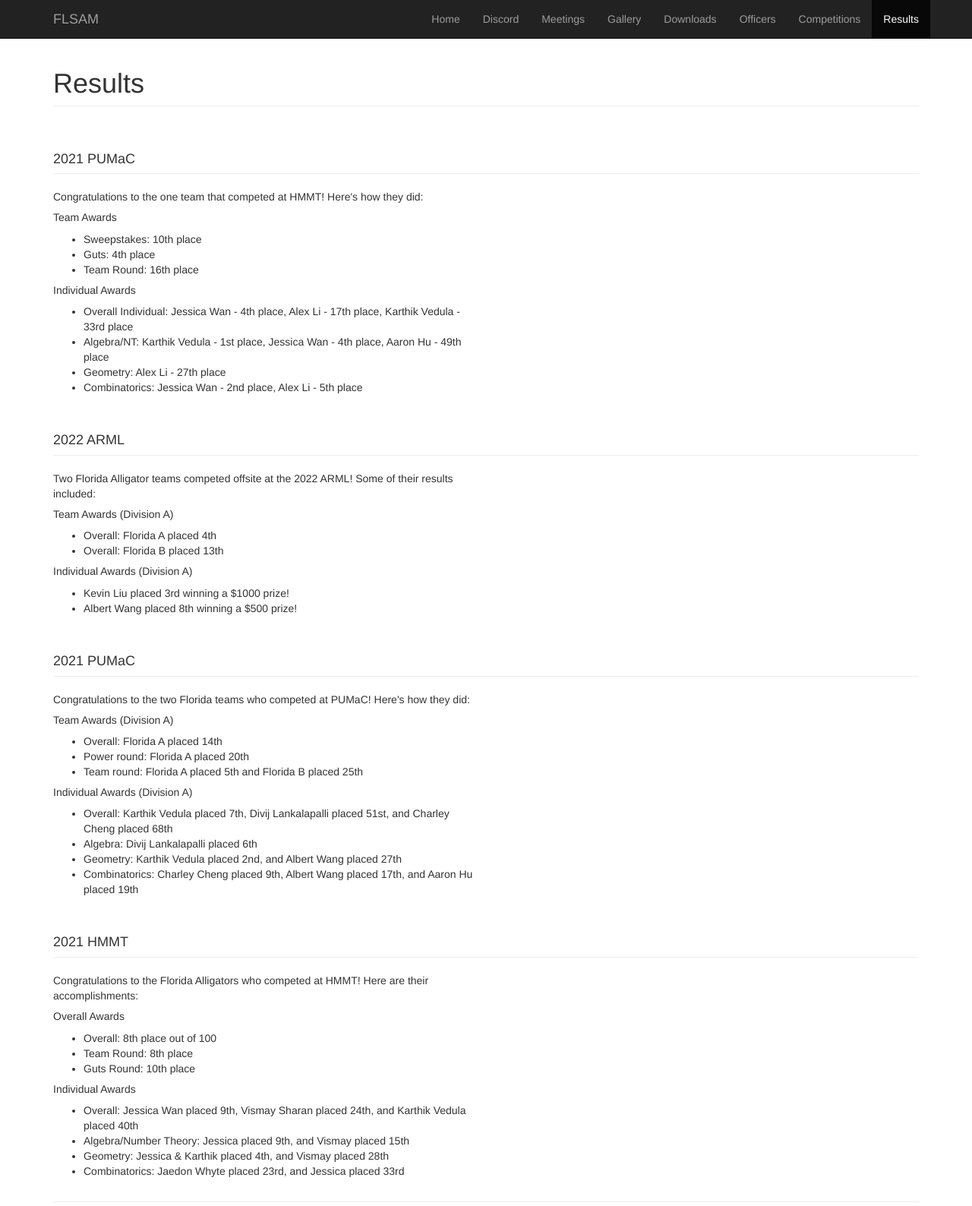
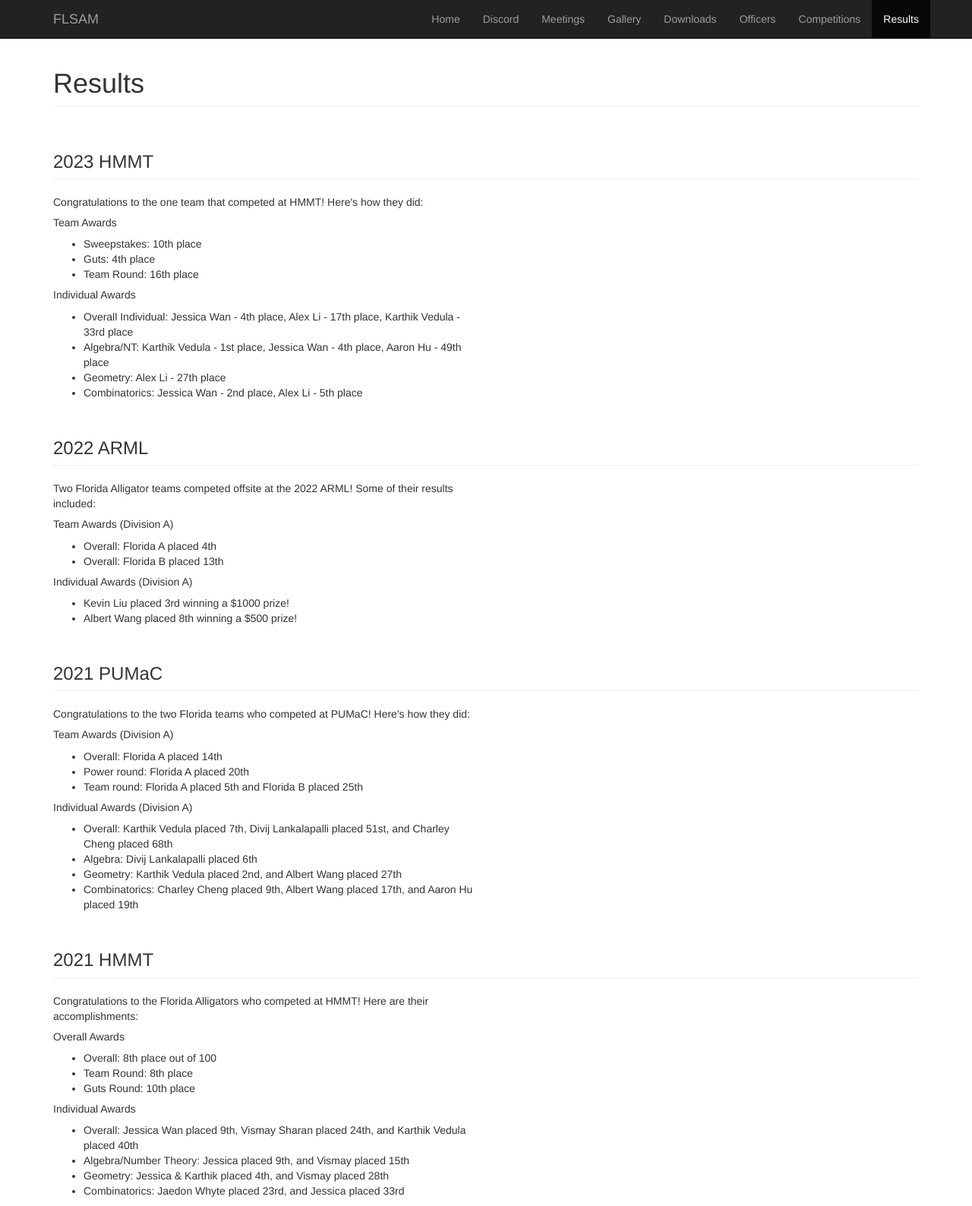
Before and after one commit to flsam/flsam.github.io, a plain HTML site: page results/index.html in a window 1280 px wide. Shown: the top 1588 px of the page at 76% size. Drawn offline with Linux system fonts and the light colour scheme.

Commit message:
Update index.html

```diff
--- a/results/index.html
+++ b/results/index.html
@@ -61,7 +61,7 @@
 		</div>
 		<div class="row">
 			<div class="col-lg-12">
-				<h4 class="page-header">2021 PUMaC</h4>
+				<h3 class="page-header">2023 HMMT</h3>
 			</div>
 			<div class="col-md-6">
 				<p>
@@ -86,7 +86,7 @@
 		</div>
 		<div class="row">
 			<div class="col-lg-12">
-				<h4 class="page-header">2022 ARML</h4>
+				<h3 class="page-header">2022 ARML</h3>
 			</div>
 			<div class="col-md-6">
 				<p>
@@ -110,7 +110,7 @@
 		</div>
 		<div class="row">
 			<div class="col-lg-12">
-				<h4 class="page-header">2021 PUMaC</h4>
+				<h3 class="page-header">2021 PUMaC</h3>
 			</div>
 			<div class="col-md-6">
 				<p>
@@ -136,7 +136,7 @@
 
 		<div class="row">
 			<div class="col-lg-12">
-				<h4 class="page-header">2021 HMMT</h4>
+				<h3 class="page-header">2021 HMMT</h3>
 			</div>
 			<div class="col-md-6">
 				<p>
```
